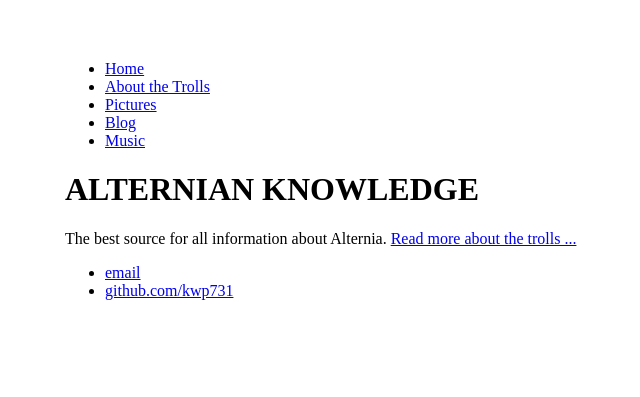
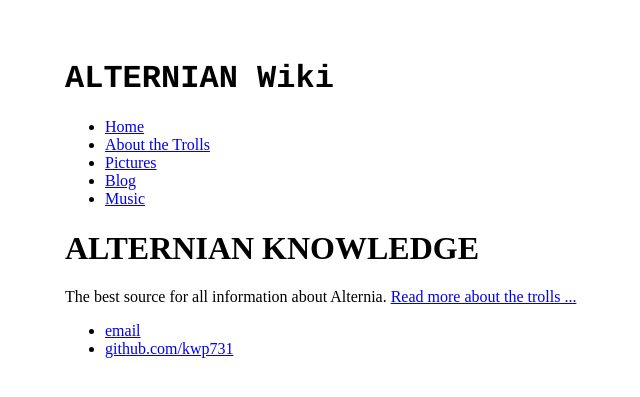
Before and after one commit to kwp731/kwp731.github.io, a Jekyll site: the page built from index.html, in a window 1280 px wide. Shown: the top 397 px of the page, without its empty margins (127-767 px from the left). Built offline with Jekyll 4.4.1, drawn with Linux system fonts in a browser that asks for light colours.

Commit message:
Update default.html

```diff
--- a/_layouts/default.html
+++ b/_layouts/default.html
@@ -2,20 +2,21 @@
 <html>
 
 <head>
-  <title>ADORABLODDTHIRSTY</title>
+  <title>ALTERNIAN WIKI</title>
    <!-- link to main stylesheet -->
 	 <link rel="stylesheet" type="text/css" href="/css/main.css">
 </head>
 
 <body>
+	<h1 style="color:burgundy;font-family:courier">ALTERNIAN Wiki</h1>
 			<nav>
 	    		<ul>
 	        		<li><a href="/">Home</a></li>
 		        	<li><a href="/trolls">About the Trolls</a></li>
 	        		<li><a href="/pics">Pictures</a></li>
 	        		<li><a href="/blog">Blog</a></li>
-	    		    <li><a href="/music">Music</a></li>
-          </ul>
+	    		    	<li><a href="/music">Music</a></li>
+          		</ul>
 			</nav>
 			<div class="container">
 
```
